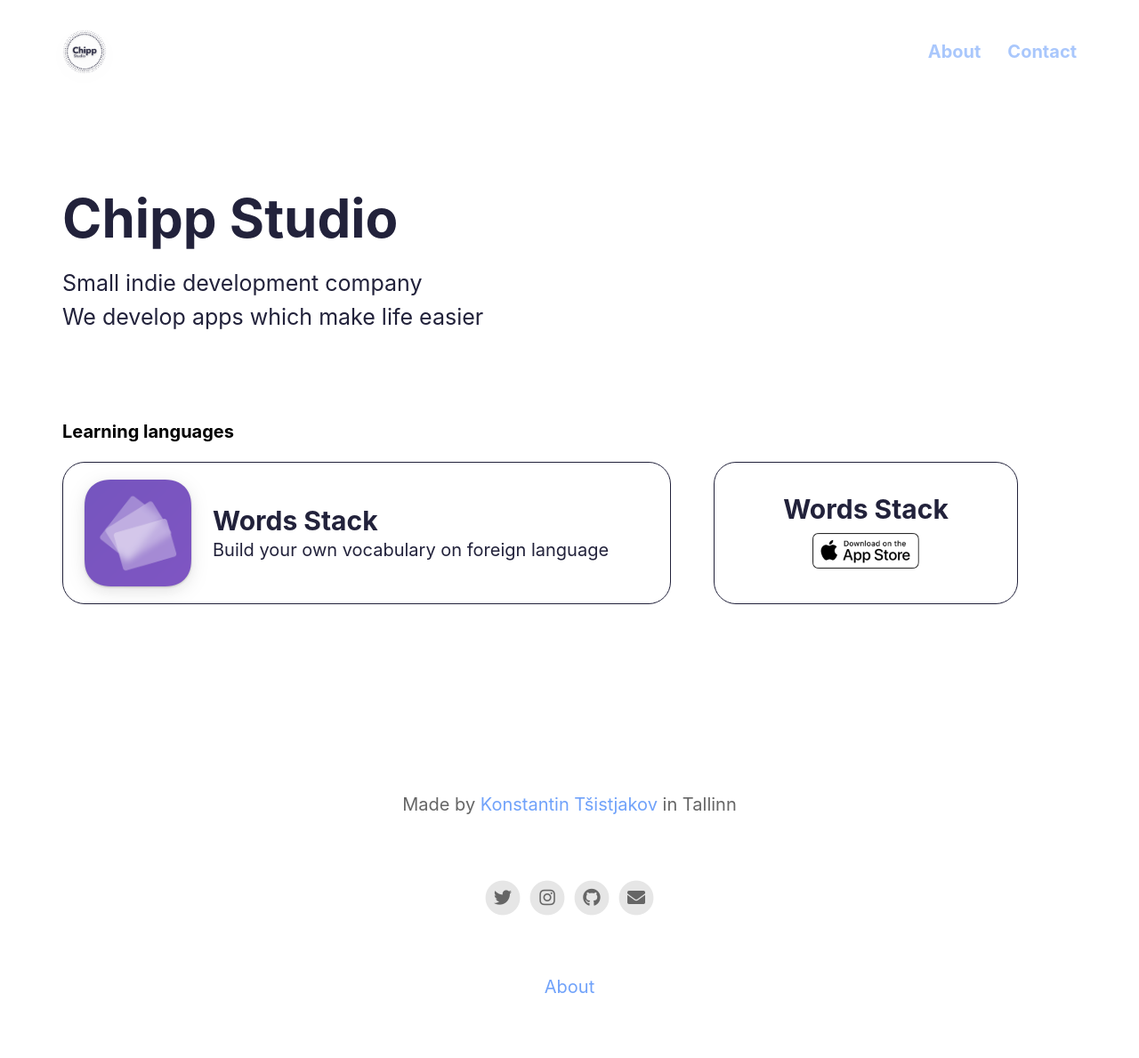
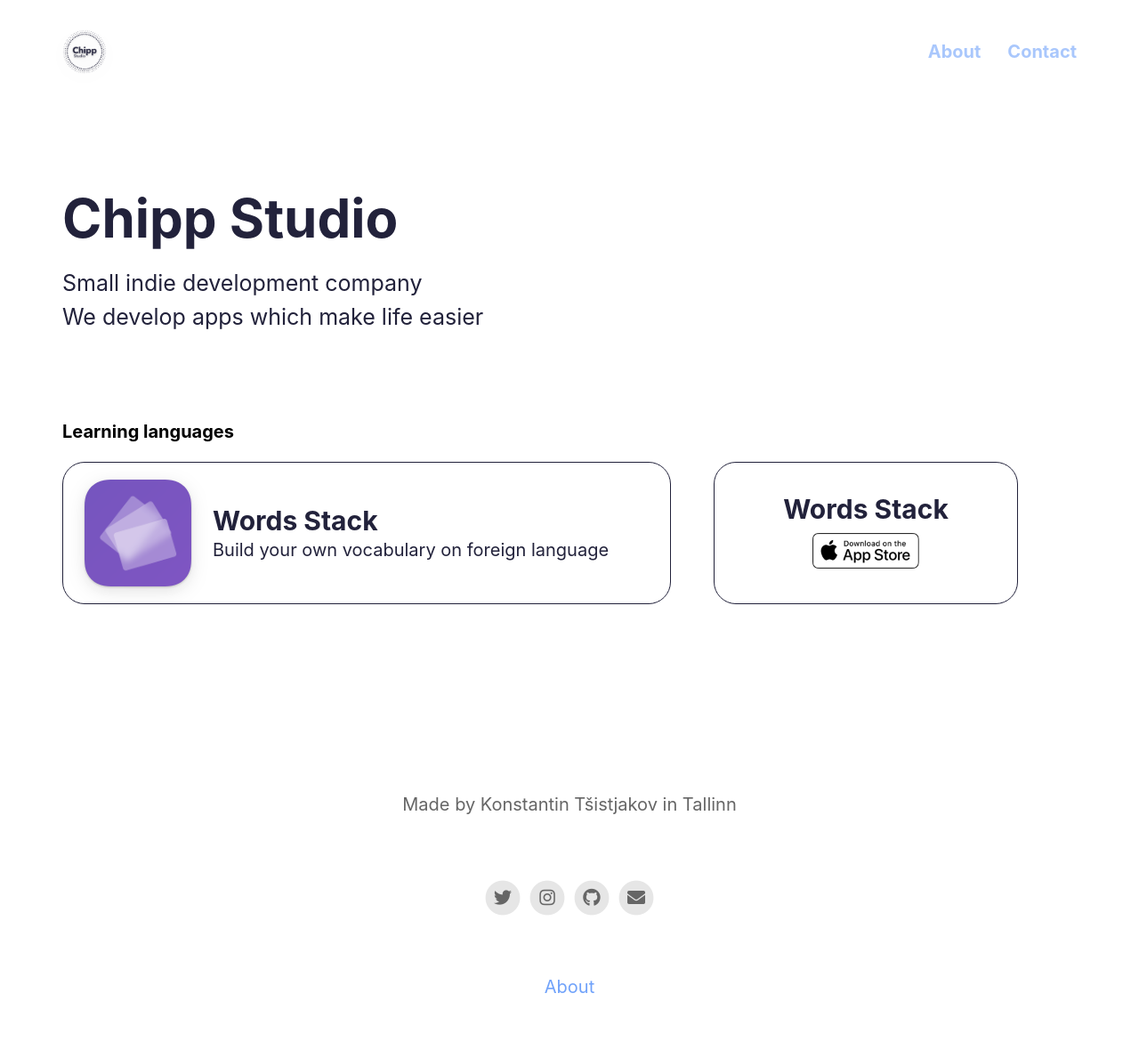
Before and after one commit to ChippStudio/ChippStudio_Site, a Jekyll site: the page built from index.html, in a window 1280 px wide. Shown: the whole page at 89% size. Built offline with Jekyll 4.4.1, drawn with Linux system fonts in a browser that asks for light colours; nearby versions of some CDN libraries; part of the change alters nothing that is shown.

```diff
--- a/_config.yml
+++ b/_config.yml
@@ -17,7 +17,7 @@ wordsstack_description                    : Build your own vocabulary on foreign
 
 # Information About Yourself
 your_name                                 : Konstantin Tšistjakov
-your_link                                 : https://emilbaehr.com
+your_link                                 :
 your_city                                 : Tallinn
 email_address                             : konstantin@chippstudio.ee
 facebook_username                         :
```
